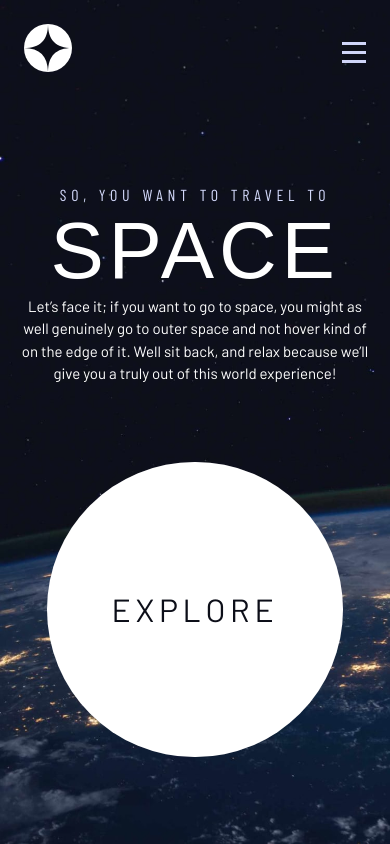
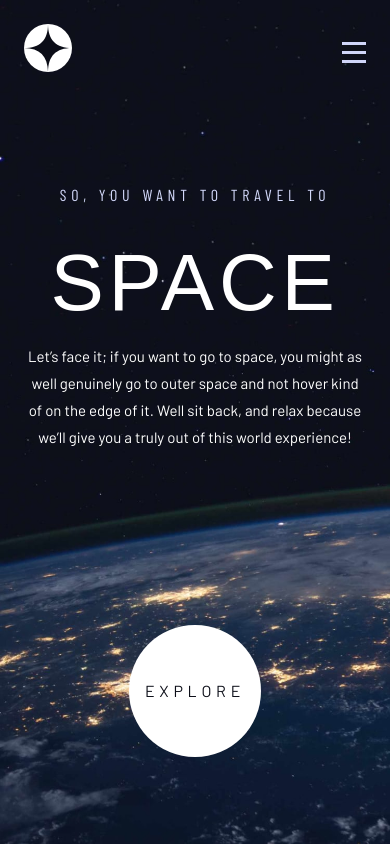
Before and after one commit to LesBurdock/ui_design_web, a Next.js app: page / in a window 390 px wide. Built offline with nearby package versions, Linux system fonts and the light colour scheme; a web font is replaced by a local one.

Commit message:
mobile space improvements

```diff
--- a/src/app/crew/page.jsx
+++ b/src/app/crew/page.jsx
@@ -65,7 +65,7 @@ export default function CrewPage() {
           />
           </div>
         <article className={`flow ${styles.crew_info}`} style={{ "--flow_space": "1.5rem" }}>
-            <header>
+            <header className={`flow`} style={{ "--flow_space": "1rem" }}>
               <h2
                 className={`${styles.letter_spacing_3} ${styles.uppercase} ${styles.crew_role}`}
               >
@@ -77,7 +77,7 @@ export default function CrewPage() {
             {activeCrew.name}
           </p>
           </header>
-          <p>{activeCrew.bio}</p>
+          <p className={`${styles.body_lineheight}`}>{activeCrew.bio}</p>
         </article>
       </main>
   );
--- a/src/app/destinations/page.jsx
+++ b/src/app/destinations/page.jsx
@@ -73,7 +73,7 @@ const tabRefs = useRef([]);
         >
           {activeDestination.name}
         </h3>
-        <p>{activeDestination.description}</p>
+        <p className={`${styles.body_lineheight}`}>{activeDestination.description}</p>
         <div className={`${styles.flex} ${styles.destination_meta}`}>
           <div>
             <h2
@@ -81,7 +81,7 @@ const tabRefs = useRef([]);
             >
               Avg. Distance:
             </h2>
-            <p className={`${styles.fgWhite} ${styles.fs_500}`}>
+            <p className={`${styles.fgWhite} ${styles.fs_500}  ${styles.uppercase}`}>
               {activeDestination.distance}
             </p>
           </div>
@@ -91,7 +91,7 @@ const tabRefs = useRef([]);
             >
               Est. Travel Time:{" "}
             </h2>
-            <p className={`${styles.fgWhite} ${styles.fs_500}`}>
+            <p className={`${styles.fgWhite} ${styles.fs_500}  ${styles.uppercase}`}>
               {activeDestination.travel}
             </p>
           </div>
--- a/src/app/page.module.css
+++ b/src/app/page.module.css
@@ -40,6 +40,14 @@
   }
 
   .box{background: lightblue; padding: 1rem; border: solid 1px;}
+
+  .body_lineheight{
+    line-height: 1.8;
+  }
+
+  .paddingtop{
+    padding-top: 2rem;
+  }
 
   /* ------------------- */
 /* Custom properties   */
@@ -144,6 +152,13 @@
 .large_button:focus::after {
     transform: scale(1.5);
     opacity:1;
+}
+
+@media (max-width: 35em) {
+    .large_button {
+        font-size: 1rem;
+        padding: 0 1em;
+    }
 }
 /* header and nav */
 .logo{
@@ -351,7 +366,7 @@ nav .underline_indicators > [aria-selected="true"] {
     text-align: center;
     padding-bottom: 4rem;
     padding-top:4rem;
-padding-inline:1rem;
+padding-inline:1.5rem;
   }
 
   .grid-container p:not([class]) {
@@ -361,6 +376,19 @@ padding-inline:1rem;
   .numbered_title {
     grid-area: title;
 }
+
+.grid_container__home{
+    --flow_space:8rem;
+
+}
+
+@media(min-width:45em){
+    .grid_container__home{
+    --flow_space:2rem;
+
+}
+}
+
   /* destination layout */
 
   .grid_container__destination {
@@ -484,7 +512,7 @@ padding-inline:1rem;
     .grid_container__crew .crew_image_wrapper {
         grid-area: image;
         position: relative;
-        width: 90vw;              /* Use viewport width */
+        width: 70vw;              /* Use viewport width */
         max-width: 350px;         /* Cap it at 350px */
         aspect-ratio: 1 / 1;      /* Maintain square shape */
         margin: 0 auto;
--- a/src/app/page.tsx
+++ b/src/app/page.tsx
@@ -5,19 +5,19 @@ import "./globals.css";
 export default function Home() {
   return (
     <>
-      <main className={`flow ${styles.grid_container} ${styles.grid_container__home} ${styles.container}`}  style={{ "--flow_space": "2rem" } as CSSProperties}>
-        <div>
+      <main className={`flow ${styles.grid_container} ${styles.grid_container__home} ${styles.container}`}>
+        <div className={`flow`} style={{ "--flow_space": "1rem" } as CSSProperties}>
         <h1
           className={`${styles.fs_500} ${styles.uppercase} ${styles.fgLight} ${styles.letter_spacing_1} ${styles.sansCond}`}
         >
           So, you want to travel to{" "}
           <span
-            className={`${styles.fs_900} ${styles.uppercase} ${styles.fgWhite} ${styles.serif} ${styles.d_block}`}
+            className={`${styles.fs_900} ${styles.paddingtop} ${styles.uppercase} ${styles.fgWhite} ${styles.serif} ${styles.d_block}`}
           >
             Space
           </span>
         </h1>
-        <p>
+        <p className={`${styles.body_lineheight}`}>
           Let’s face it; if you want to go to space, you might as well genuinely
           go to outer space and not hover kind of on the edge of it. Well sit
           back, and relax because we’ll give you a truly out of this world
```
